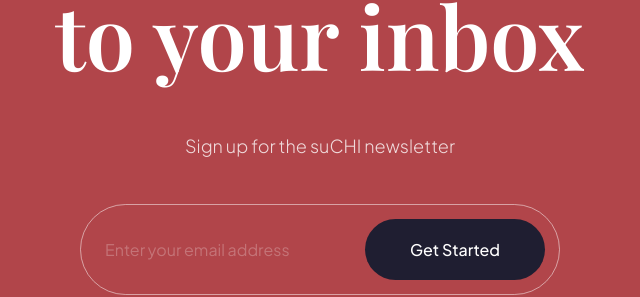
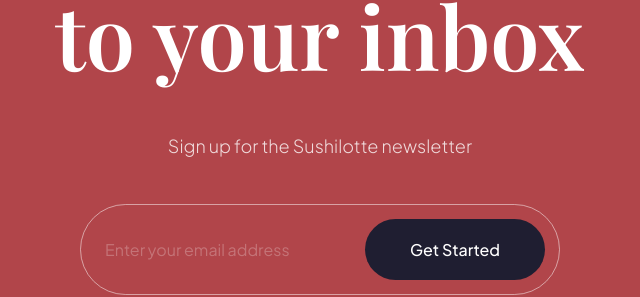
Before and after one commit to Osimitzu/sushiVanillaProject, a website built with Vite: page index.html in a window 1280 px wide. Shown: the part 3829-4126 px from the top of the page, 320-960 px from the left. Built offline with nearby package versions, Linux system fonts and the light colour scheme.

Commit message:
subscription section updated

```diff
--- a/index.html
+++ b/index.html
@@ -346,7 +346,7 @@
         Get offers straight <br />
         to your inbox
       </h2>
-      <p data-aos="fade-up">Sign up for the suCHI newsletter</p>
+      <p data-aos="fade-up">Sign up for the Sushilotte newsletter</p>
 
       <div class="subscription__form" data-aos="fade-up">
         <input type="text" placeholder="Enter your email address" />
```
